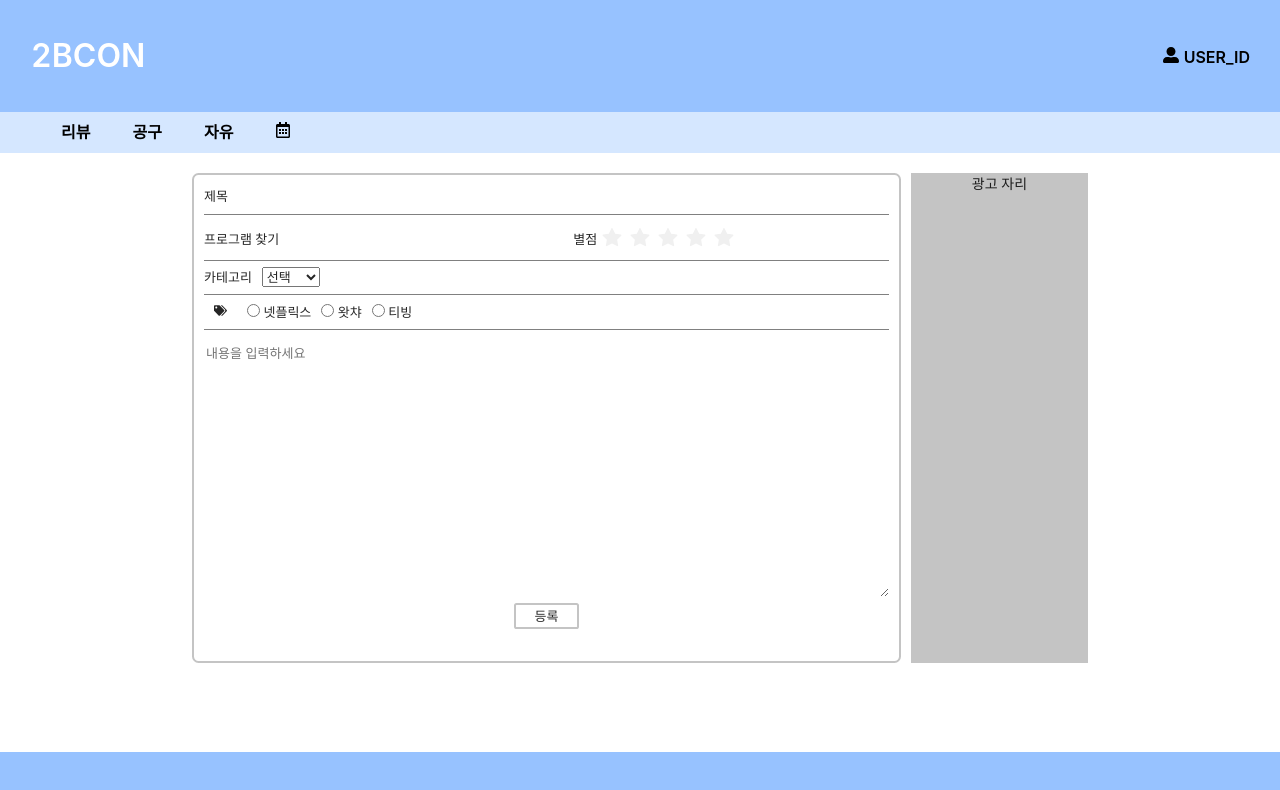
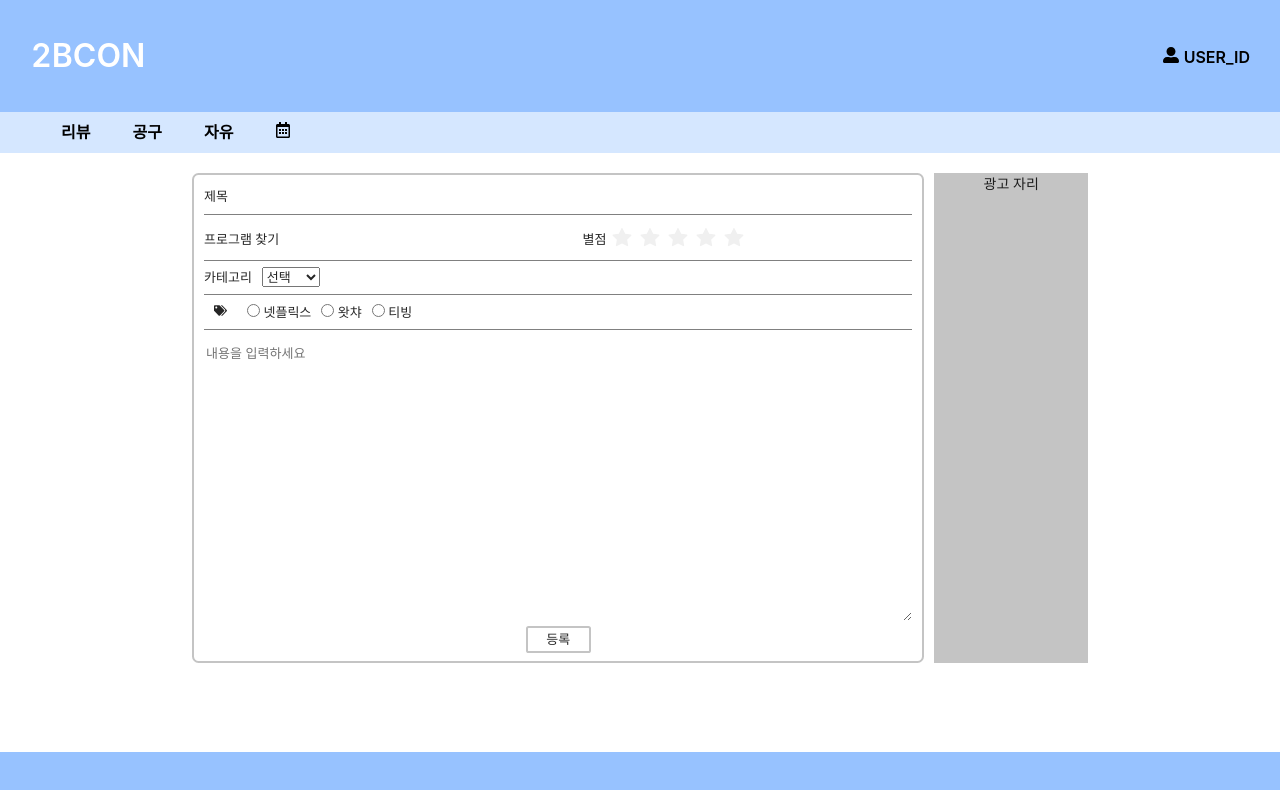
Before and after one commit to 2BCONfrontend/login_register_page, a React (Create React App) app in the folder client/: page /writing in a window 1280 px wide. Shown: the top 790 px of the page. Built offline with nearby package versions, Linux system fonts and the light colour scheme.

Commit message:
write page

```diff
--- a/client/src/components/views/WritingPage/WriteFreePage.js
+++ b/client/src/components/views/WritingPage/WriteFreePage.js
@@ -2,6 +2,7 @@ import React, { useState } from 'react';
 import { useDispatch } from 'react-redux'
 import { registerFree } from '../../../_actions/write_action';
 import { withRouter } from 'react-router';
+import { Row, Col } from 'antd';
 
 import HeaderNav from '../MainDesign/HeaderNav';
 import SubNav from '../MainDesign/SubNav';
@@ -52,7 +53,8 @@ function WriteFreePage(props) {
             <SubNav />
             {/* 바디 */}
             <div id="body">
-                <div id ="writing_page">
+                <Row id ="writing_page">
+                    <Col flex={5}>
                         {/* 글 작성 폼 */}
                         <form id="writing_form" onSubmit={onSubmitHandler}>
                             {/* 글 작성 헤더 */}
@@ -75,8 +77,11 @@ function WriteFreePage(props) {
                                 <button id="writing_button" onClick={onSubmitHandler}>등록</button>
                             </div>
                         </form>
-                    <div id="advertisement">광고 자리</div>
-                </div>
+                    </Col>
+                    <Col id="advertisement" flex={2}>
+                        <div>광고 자리</div>
+                    </Col>
+                </Row>
             </div>
             <UnderNav />
         </div>
--- a/client/src/components/views/WritingPage/WritePurchasePage.js
+++ b/client/src/components/views/WritingPage/WritePurchasePage.js
@@ -2,6 +2,7 @@ import React, { useState } from 'react';
 import { useDispatch } from 'react-redux'
 import { registerPurchase } from '../../../_actions/write_action';
 import { withRouter } from 'react-router';
+import { Row, Col } from 'antd';
 
 import HeaderNav from '../MainDesign/HeaderNav';
 import SubNav from '../MainDesign/SubNav';
@@ -58,7 +59,8 @@ function WritePurchasePage(props) {
             <SubNav />
             {/* 바디 */}
             <div id="body">
-                <div id ="writing_page">
+                <Row id ="writing_page">
+                    <Col flex={5}>
                         {/* 글 작성 폼 */}
                         <form id="writing_form" onSubmit={onSubmitHandler}>
                             {/* 글 작성 헤더 */}
@@ -87,8 +89,11 @@ function WritePurchasePage(props) {
                                 <button id="writing_button" onClick={onSubmitHandler}>등록</button>
                             </div>
                         </form>
-                    <div id="advertisement">광고 자리</div>
-                </div>
+                    </Col>
+                    <Col id="advertisement" flex={2}>
+                        <div>광고 자리</div>
+                    </Col>
+                </Row>
             </div>
             <UnderNav />
         </div>
--- a/client/src/components/views/WritingPage/WriteReviewPage.js
+++ b/client/src/components/views/WritingPage/WriteReviewPage.js
@@ -2,6 +2,7 @@ import React, { useState } from 'react';
 import { useDispatch } from 'react-redux'
 import { registerReview } from '../../../_actions/write_action';
 import { withRouter } from 'react-router';
+import { Row, Col } from 'antd';
 
 import HeaderNav from '../MainDesign/HeaderNav';
 import SubNav from '../MainDesign/SubNav';
@@ -69,8 +70,9 @@ function WriteReviewPage(props) {
             <SubNav />
             {/* 바디 */}
             <div id="body">
-                <div id ="writing_page">
-                    {/* 글 작성 폼 */}
+                <Row id ="writing_page">
+                    <Col flex={5}>
+                        {/* 글 작성 폼 */}
                     <form id="writing_form" onSubmit={onSubmitHandler}>
                         {/* 글 작성 헤더 */}
                         <div id="form_header">
@@ -102,8 +104,11 @@ function WriteReviewPage(props) {
                             <button id="writing_button" onClick={onSubmitHandler}>등록</button>
                         </div>
                     </form>
-                    <div id="advertisement">광고 자리</div>
-                </div>
+                    </Col>
+                    <Col id="advertisement" flex={2}>
+                        <div>광고 자리</div>
+                    </Col>
+                </Row>
             </div>
             <UnderNav />
         </div>
--- a/client/src/components/views/WritingPage/WritingPage.css
+++ b/client/src/components/views/WritingPage/WritingPage.css
@@ -5,7 +5,7 @@
     flex-direction: column;
     width: 100%; height: 500px;
 }
-#body>#writing_page {
+#writing_page {
     margin: 5px 0px;
     text-align: center;
     display: flex;
@@ -15,17 +15,15 @@
 }
 
 /* 광고창 */
-#writing_page>#advertisement {
+#advertisement {
     margin-left: 10px;
-    position: inherit;
-    width: 20%; height: 100%;
     background-color: #C4C4C4;
 }
 
 /* 글 작성 폼 */
 #writing_form {
     position: inherit;
-    width: 80%; height: 100%;
+    height: 100%;
     padding: 10px;
     text-align: left;
     font-size: 13px;
@@ -37,7 +35,7 @@
 #form_header>input, #form_header>select{ margin-left: 10px; }
 #writing_form>textarea{
     margin-top: 5px;
-    width: 100%; height: 55%;
+    width: 100%; height: 60%;
     border: none;
 }
 #mobile_hr{ display: none; }
@@ -74,5 +72,8 @@ ul.ant-rate{ margin-left: 5px; }
     #writing_form{
         width: 100%;
     }
+    #writing_form>textarea{
+        height: 55%;
+    }
     #advertisement{ display: none; }
 }
```
Lines whose indentation alone changed are shown as unchanged.
